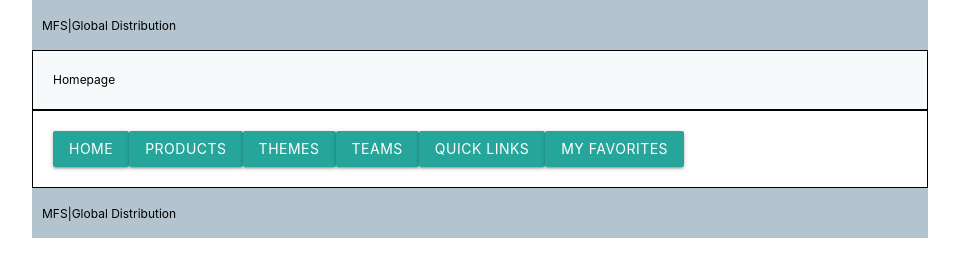
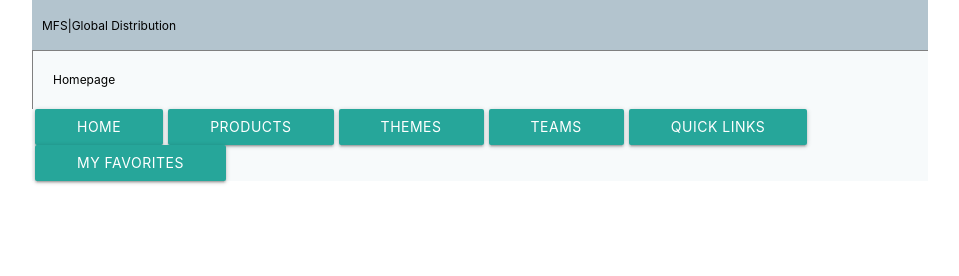
Before and after one commit to saurabhchaudhary3613/intranet-boilerplate, a React app: page / in a window 1280 px wide. Shown: the whole page, without its empty margins (160-1119 px from the left). Built offline with nearby package versions, Linux system fonts and the light colour scheme.

Commit message:
intial changes

```diff
--- a/src/index.js
+++ b/src/index.js
@@ -1,12 +1,24 @@
 import React from 'react';
 import ReactDom from 'react-dom';
 import Home from './scripts/components/Home';
+import Header from './scripts/components/Header';
+import Footer from './scripts/components/Footer';
 
 import './styles/style.scss';
 
-const elementId = document.getElementById('app');
+const headerId = document.getElementById('header');
+const elementId = document.getElementById('home');
+const footerId = document.getElementById('footer');
+
+if (headerId) {
+    ReactDom.render(<Header />, document.getElementById('header'));
+}
 
 if (elementId) {
     console.log('in...');
-    ReactDom.render(<Home />, document.getElementById('app'));
+    ReactDom.render(<Home />, document.getElementById('home'));
 }
+
+if (footerId) {
+    ReactDom.render(<Footer />, document.getElementById('footer'));
+}
--- a/src/scripts/components/Footer.js
+++ b/src/scripts/components/Footer.js
@@ -4,12 +4,12 @@ export default class Footer extends Component {
     render() {
         return (
             <div className=" container footer-container">
-                <a className="btn">HOME</a>
-                <a className="btn">PRODUCTS</a>
-                <a className="btn">THEMES</a>
-                <a className="btn">TEAMS</a>
-                <a className="btn">QUICK LINKS</a>
-                <a className="btn">MY FAVORITES</a>
+                <a className="btn nav-btn">HOME</a>
+                <a className="btn nav-btn">PRODUCTS</a>
+                <a className="btn nav-btn">THEMES</a>
+                <a className="btn nav-btn">TEAMS</a>
+                <a className="btn nav-btn">QUICK LINKS</a>
+                <a className="btn nav-btn">MY FAVORITES</a>
             </div>
         );
     }
--- a/src/scripts/components/Home.js
+++ b/src/scripts/components/Home.js
@@ -1,16 +1,10 @@
 import React from 'react';
-import Header from './Header';
-//import Navigation from './components/Navigation';
-import Footer from './Footer';
 
 const Home = () => (
     <div>
-        <Header />
-        {/* <Navigation /> */}
         <div id="home" className="container body-container">
             Homepage
         </div>
-        <Footer />
     </div>
 );
 
--- a/src/scripts/components/Products.js
+++ b/src/scripts/components/Products.js
@@ -30,10 +30,9 @@ export default class Products extends Component {
     }
 
     renderProducts(data) {
-        console.log(data);
         return (
             <div key={data}>
-                <div className="product-container">
+                <div className="product-container body-container">
                     <div className="product-name">{data}</div>
                 </div>
             </div>
@@ -43,7 +42,7 @@ export default class Products extends Component {
     render() {
         return (
             <div>
-                <div className="container">
+                <div className="container body-container">
                     <div className="row">
                         <div className="col s12 m4 l4">
                             <div>
--- a/src/scripts/components/Themes.js
+++ b/src/scripts/components/Themes.js
@@ -32,7 +32,6 @@ export default class Themes extends Component {
     }
 
     renderThemes(data) {
-        console.log(data);
         return (
             <div key={data}>
                 <div className="product-container">
@@ -44,7 +43,7 @@ export default class Themes extends Component {
 
     render() {
         return (
-            <div className="container">
+            <div className="container body-container">
                 <div className="row">
                     <div className="col s12 m3 l3">
                         <div>
--- a/src/scripts/components/sum.js
+++ /dev/null
@@ -1,4 +0,0 @@
-function sum(a, b) {
-    return a + b;
-}
-module.exports = sum;
--- a/src/styles/_base.scss
+++ b/src/styles/_base.scss
@@ -23,7 +23,7 @@ h1 {
 }
 .container {
 	box-sizing: border-box;
-	border: 1px solid black;
+	border: 1px solid grey;
 	padding: 20px;
 }
 
@@ -32,6 +32,8 @@ h1 {
 }
 .body-container {
 	background: #f7fafb;
+	border-bottom: none;
+    border-right: none;
 }
 // header {
 // 	height: 50px;
@@ -39,6 +41,10 @@ h1 {
 nav {
 	height: 40px;
 }
-footer {
-	height: 40px;
+// footer {
+// 	height: 40px;
+// }
+.nav-btn {
+	margin-right: 5px;
+    padding: 0px 42px;
 }
--- /dev/null
+++ b/src/styles/components/_footer.scss
@@ -0,0 +1,8 @@
+
+
+.footer-container {
+    padding: 0;
+    border: none;
+    padding-left: 3px;
+    background: #f7fafb;
+}
--- a/src/styles/style.scss
+++ b/src/styles/style.scss
@@ -1,12 +1,12 @@
 @import './variables.scss';
 @import './base.scss';
 @import './components/header.scss';
+@import './components/footer.scss';
 
 // Component SCSS files goes here
 
 
 //Products SCSS Starts
-
 .product-container {
     background: white;
     border: 1px solid grey;
--- a/src/views/index.html
+++ b/src/views/index.html
@@ -7,12 +7,14 @@
      <link rel="stylesheet" href="https://cdnjs.cloudflare.com/ajax/libs/materialize/1.0.0-rc.2/css/materialize.min.css">
 
     <meta charset="UTF-8">
-    <title>ReactJS Boilerplate</title>
+    <title>home</title>
 </head>
 
 <body>
-    <div id="app"></div>
-    <div id='header'></div>
+        <div id='header'></div>
+        <div id="home"></div>
+        <div id="footer"></div>
+
 
     <!-- Compiled and minified JavaScript -->
     <script src="https://cdnjs.cloudflare.com/ajax/libs/materialize/1.0.0-rc.2/js/materialize.min.js"></script>
```
Also changed, not shown: src/scripts/components/sum.test.js (deleted, +0 -5 lines), src/views/products.html (+1 -1 lines), src/views/teams.html (+1 -1 lines), src/views/themes.html (+1 -1 lines).
